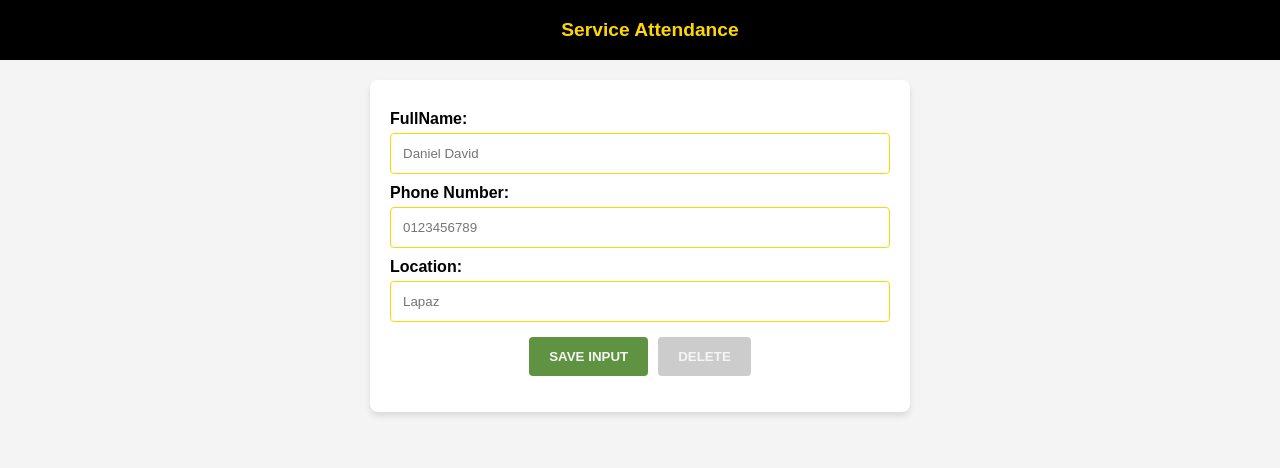
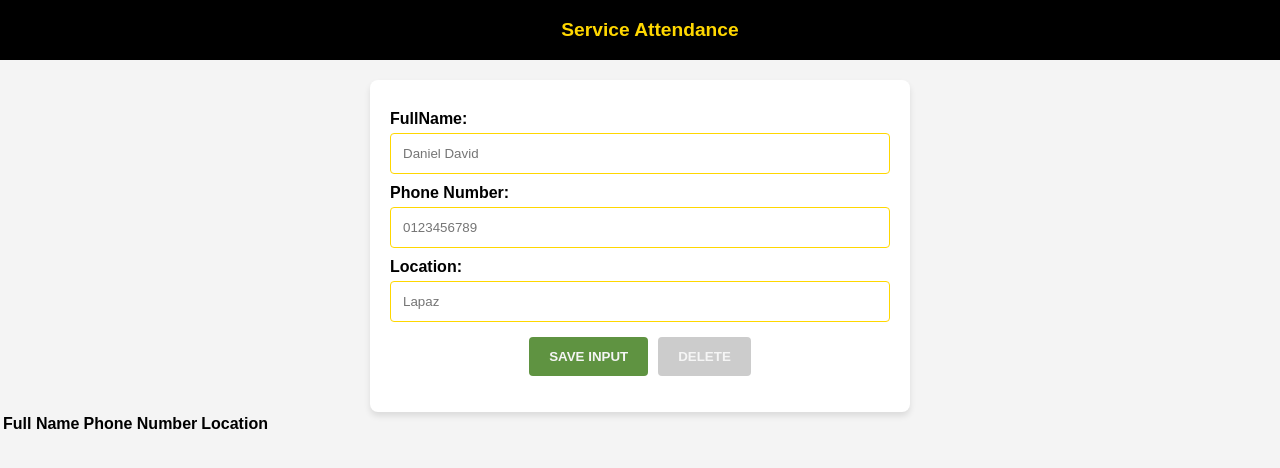
Before and after one commit to Mega-Church-App/Attendance-App, a website built with Vite: page index.html in a window 1280 px wide. Built offline with nearby package versions, Linux system fonts and the light colour scheme; no server answers.

Commit message:
Replace unordered list with a table for data display

```diff
--- a/index.html
+++ b/index.html
@@ -51,9 +51,18 @@
                 </section>
 
                 <section class="list-section">
-                    <ul id="ul-el">
-                    </ul>
-                </section>
+                <table>
+                    <thead>
+                        <tr>
+                            <th>Full Name</th>
+                            <th>Phone Number</th>
+                            <th>Location</th>
+                        </tr>
+                    </thead>
+                    <tbody id="table-body">
+                        </tbody>
+                </table>
+            </section>
         </main>
         <script type="module" src="index.js"></script>
     </body>
```
